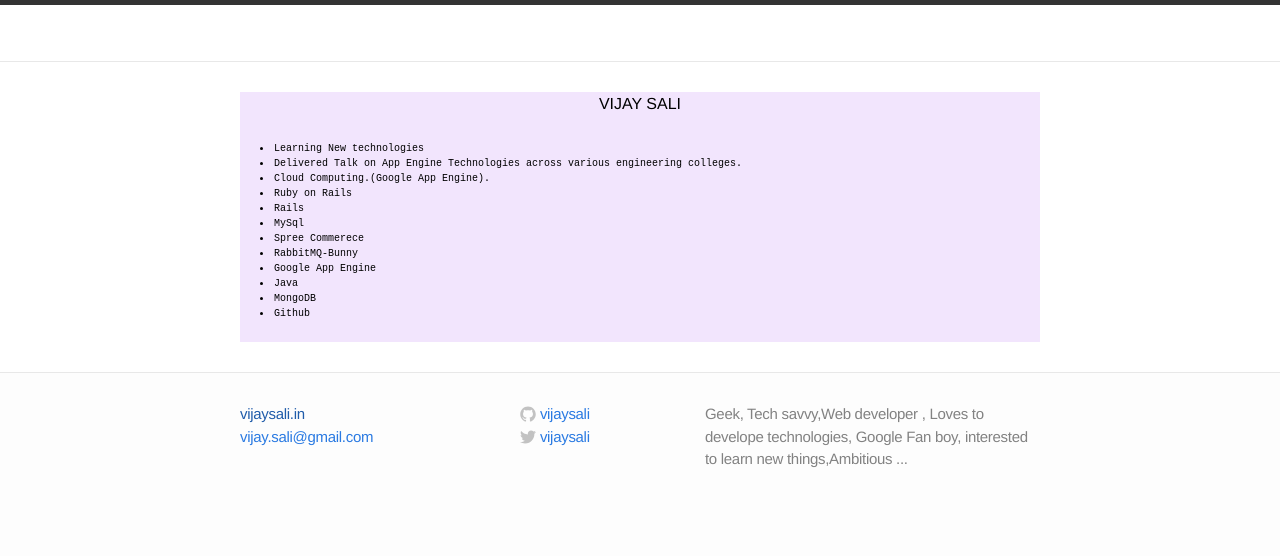
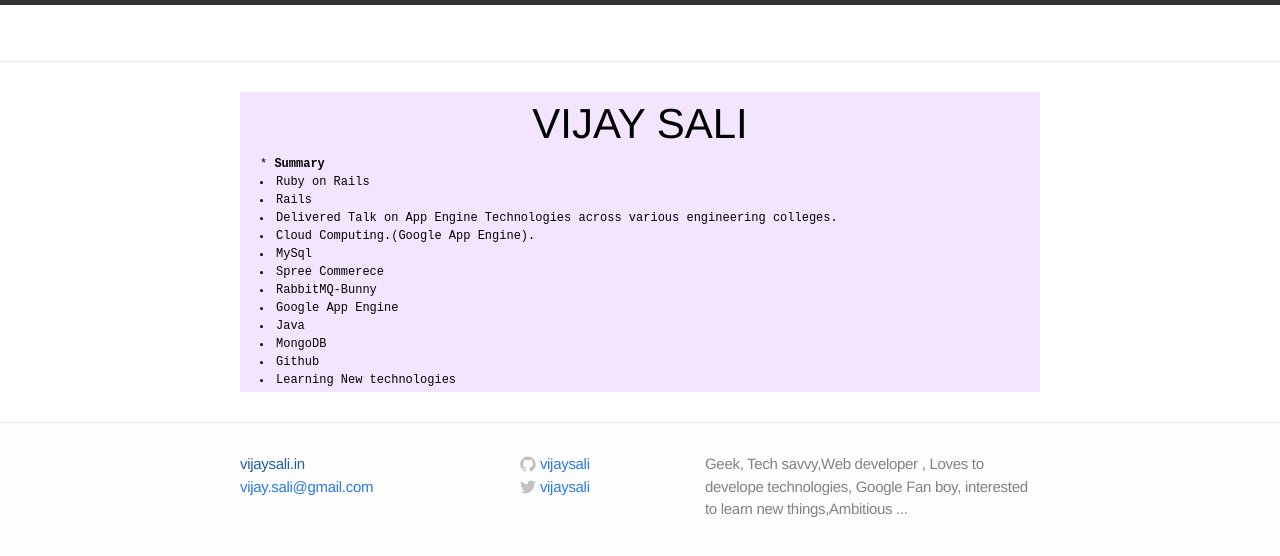
Before and after one commit to vijaysali/vijaysali.github.io, a Jekyll site: the page built from index.html, in a window 1280 px wide. Shown: the top 556 px of the page. Built offline with Jekyll 4.4.1, drawn with Linux system fonts in a browser that asks for light colours.

Commit message:
font size changes

```diff
--- a/css/main.css
+++ b/css/main.css
@@ -36,14 +36,14 @@ a:visited { color: #205caa; }
 
 .art-head{
   max-width: 800px;
-  height: 250px;
+  height: 300px;
   padding: 0;
   margin: 0 auto;
   background-color: rgb(242, 229, 253);
 }
 
 .summary-content {
-       font-size: 10px;
+       font-size: 12px;
        font-family: monospace;
        font-weight: 200;
        margin-left: 20px;
@@ -187,6 +187,10 @@ a:visited { color: #205caa; }
   letter-spacing: -1.75px;
   line-height: 1;
   font-weight: 300;
+}
+.content-header{
+  font-size: 42px;
+  font-weight: 400px;
 }
 
 .post-header .meta {
--- a/index.html
+++ b/index.html
@@ -4,13 +4,13 @@ layout: default
 
 <div class="home">
 <div class="art-head">
-  <center><h1>VIJAY SALI</h1></center>
+  <center><div class="content-header">VIJAY SALI</div></center>
   <div class="summary-content">
-<li>Learning New technologies</li>
+  <p> * <b>Summary</b> </p>
+  <li>Ruby on Rails</li>
+  <li>Rails</li>
   <li>Delivered Talk on App Engine Technologies across various engineering colleges.</li>
   <li>Cloud Computing.(Google App Engine).</li>
-<li>Ruby on Rails</li>
-<li>Rails</li>
   <li>MySql</li>
   <li>Spree Commerece</li>
   <li>RabbitMQ-Bunny</li>
```
Also changed, not shown: other parts of index.html (+1 -0 lines). Lines whose indentation alone changed are shown as unchanged.
